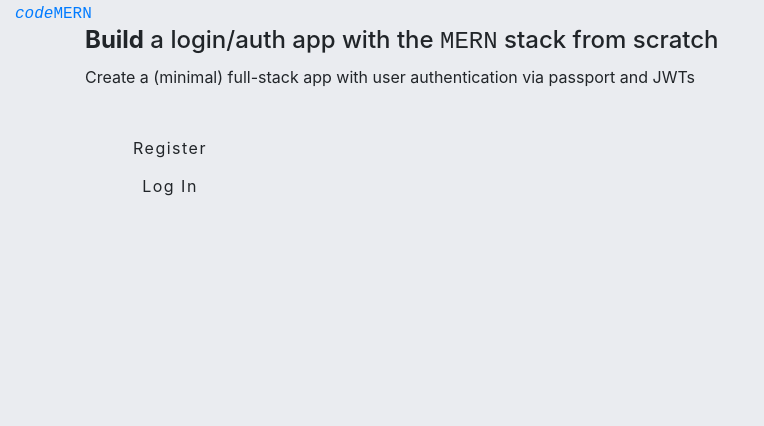
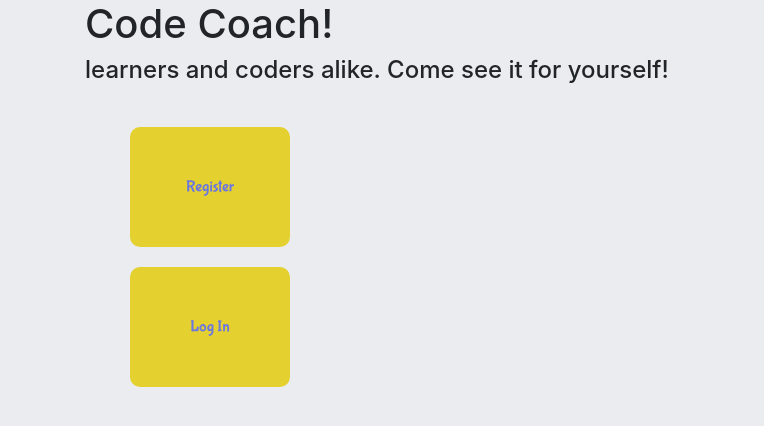
Before and after one commit to Albie140/CodeCoach, a React (Create React App) app in the folder client/: page / in a window 1280 px wide. Shown: the top 426 px of the page, without its empty margins (0-764 px from the left). Built offline with nearby package versions, Linux system fonts and the light colour scheme.

Commit message:
adding login buttons

```diff
--- a/client/src/App.js
+++ b/client/src/App.js
@@ -1,17 +1,4 @@
 import React, { Component } from "react";
-// import { BrowserRouter as Router, Route } from "react-router-dom";
-// import Header from "./components/Header";
-// import Nav from "./components/Nav";
-// import Main from "./components/Main";
-// import Footer from "./components/Footer";
-// import Home from "./pages/Home";
-// import Add from "./pages/AddHooks";
-// import Edit from "./pages/Edit";
-
-// import RegisterButtons from "./components/RegisterButtons";
-// import ProgressBar from "./components/ProgressBar";
-// import Login from "./components/Login";
-// import SignUp from "./components/SignUp";
 
 import { BrowserRouter as Router, Route, Switch } from "react-router-dom";
 import jwt_decode from "jwt-decode";
@@ -21,7 +8,7 @@ import { setCurrentUser, logoutUser } from "./actions/authActions";
 import { Provider } from "react-redux";
 import store from "./store";
 
-import Navbar from "./components/layout/Navbar";
+
 import Landing from "./components/layout/Landing";
 import Register from "./components/auth/Register";
 import Login from "./components/auth/Login";
@@ -53,7 +40,7 @@ class App extends Component {
       <Provider store={store}>
         <Router>
           <div className="App">
-            <Navbar />
+
             <Route exact path="/" component={Landing} />
             <Route exact path="/register" component={Register} />
             <Route exact path="/login" component={Login} />
--- a/client/src/components/RegisterButtons/RegisterButtons.js
+++ b/client/src/components/RegisterButtons/RegisterButtons.js
@@ -6,9 +6,9 @@ function RegisterButtons() {
 
     return (
         <Container fluid={true}>
-            <Button className="Btn learnBtn" color="warning">CLICK HERE TO SIGN IN</Button>
+            <Button className="Btn" color="warning">CLICK HERE TO SIGN IN</Button>
             {' '}
-            <Button className="Btn gradeBtn" color="primary">CLICK HERE TO BE A MEMBER</Button>
+            <Button className="Btn" color="primary">CLICK HERE TO BE A MEMBER</Button>
         </Container>
     )
 }
--- /dev/null
+++ b/client/src/components/layout/Landing.css
@@ -0,0 +1,11 @@
+.btn {
+    background-color: #e4d02e !important;
+    width: 160px !important;
+    height: 120px !important;
+    margin: 10px 30px !important;
+    padding: 20px !important;
+    border-radius: 10px !important;
+    border: none !important;
+    font-family: 'Bubblegum Sans', cursive;
+    color: #6b77e1 !important;
+}
--- a/client/src/components/layout/Landing.js
+++ b/client/src/components/layout/Landing.js
@@ -1,46 +1,28 @@
 import React, { Component } from "react";
 import { Link } from "react-router-dom";
+import { Button, Container } from 'reactstrap';
+import './Landing.css';
 
 class Landing extends Component {
   render() {
     return (
-      <div style={{ height: "75vh" }} className="container valign-wrapper">
+      <div className="container valign-wrapper">
         <div className="row">
           <div className="col s12 center-align">
-            <h4>
-              <b>Build</b> a login/auth app with the{" "}
-              <span style={{ fontFamily: "monospace" }}>MERN</span> stack from
-              scratch
+              <h1>Code Coach!</h1>
+              <h4>learners and coders alike. Come see it for yourself!
             </h4>
-            <p className="flow-text grey-text text-darken-1">
-              Create a (minimal) full-stack app with user authentication via
-              passport and JWTs
-            </p>
             <br />
             <div className="col s6">
-              <Link
-                to="/register"
-                style={{
-                  width: "140px",
-                  borderRadius: "3px",
-                  letterSpacing: "1.5px"
-                }}
-                className="btn btn-large waves-effect waves-light hoverable blue accent-3"
-              >
-                Register
-              </Link>
+            <Link to="/register">
+              <Button className="Btn" color="warning">
+                  Register
+             </Button></Link>
             </div>
             <div className="col s6">
-              <Link
-                to="/login"
-                style={{
-                  width: "140px",
-                  borderRadius: "3px",
-                  letterSpacing: "1.5px"
-                }}
-                className="btn btn-large btn-flat waves-effect white black-text"
-              >
-                Log In
+                <Link to="/login">
+                  <Button className="Btn" color="primary">
+                  Log In</Button>
               </Link>
             </div>
           </div>
--- a/client/src/components/layout/Navbar.js
+++ /dev/null
@@ -1,27 +0,0 @@
-import React, { Component } from "react";
-import { Link } from "react-router-dom";
-
-class Navbar extends Component {
-  render() {
-    return (
-      <div className="navbar-fixed">
-        <nav className="z-depth-0">
-          <div className="nav-wrapper white">
-            <Link
-              to="/"
-              style={{
-                fontFamily: "monospace"
-              }}
-              className="col s5 brand-logo center black-text"
-            >
-              <i className="material-icons">code</i>
-              MERN
-            </Link>
-          </div>
-        </nav>
-      </div>
-    );
-  }
-}
-
-export default Navbar;
```
Also changed, not shown: client/src/EX-pagesONLY/AddClass.js (renamed from client/src/pages/AddClass.js), client/src/EX-pagesONLY/AddHooks.js (renamed from client/src/pages/AddHooks.js), client/src/EX-pagesONLY/Edit.js (renamed from client/src/pages/Edit.js), client/src/EX-pagesONLY/Home.js (renamed from client/src/pages/Home.js).
